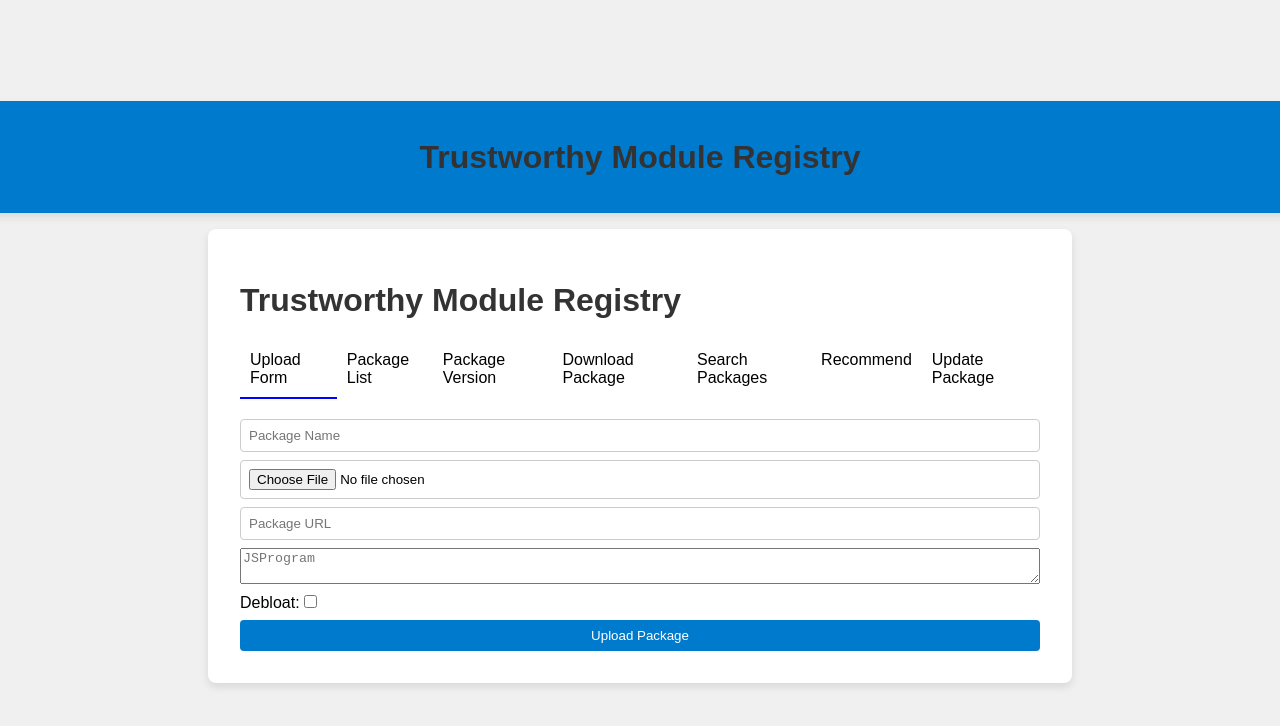
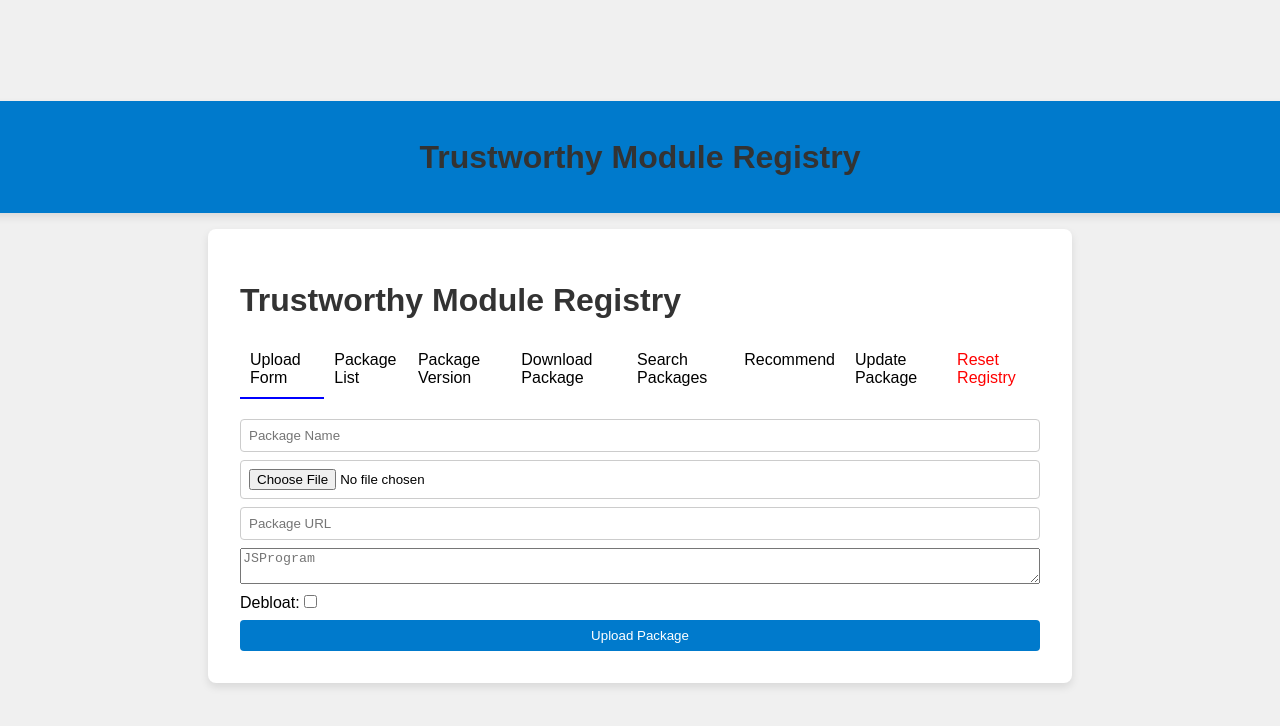
Before and after one commit to bitNathan/ECE46100-phase-2, a React app in the folder frontend/: page / in a window 1280 px wide. Shown: the top 726 px of the page. Built offline with nearby package versions, Linux system fonts and the light colour scheme.

Commit message:
reset button and api test update

```diff
--- a/frontend/src/App.tsx
+++ b/frontend/src/App.tsx
@@ -6,9 +6,21 @@ import DownloadPackage from './components/DownloadPackage';
 import SearchPackagesByRegex from './components/SearchPackagesByRegex';
 import RecommendForm from './components/RecommendForm';
 import UpdatePackage from './components/UpdatePackage';
+import { resetRegistry } from './services/api'; // Import the reset function
 
 const App: React.FC = () => {
   const [activeTab, setActiveTab] = useState('UploadPackage');
+
+  const handleReset = async () => {
+    const confirmation = window.confirm('Are you sure you want to reset the registry? This action cannot be undone.');
+    if (confirmation) {
+      try {
+        await resetRegistry();
+      } catch (error) {
+        console.error('Error resetting registry:', error);
+      }
+    }
+  };
 
   return (
     <div>
@@ -21,6 +33,7 @@ const App: React.FC = () => {
         <div onClick={() => setActiveTab('SearchPackagesByRegex')} style={{ padding: '10px', borderBottom: activeTab === 'SearchPackagesByRegex' ? '2px solid blue' : 'none' }}>Search Packages</div>
         <div onClick={() => setActiveTab('Recommend')} style={{ padding: '10px', borderBottom: activeTab === 'Recommend' ? '2px solid blue' : 'none' }}>Recommend</div>
         <div onClick={() => setActiveTab('UpdatePackage')} style={{ padding: '10px', borderBottom: activeTab === 'UpdatePackage' ? '2px solid blue' : 'none' }}>Update Package</div>
+        <div onClick={handleReset} style={{ padding: '10px', color: 'red', cursor: 'pointer' }}>Reset Registry</div>
       </div>
       <div style={{ marginTop: '20px' }}>
         {activeTab === 'UploadPackage' && <UploadPackage />}
--- a/frontend/src/services/api.ts
+++ b/frontend/src/services/api.ts
@@ -165,7 +165,7 @@ export const ratePackage = async (packageId: string) => {
 
 export const resetRegistry = async () => {
   try {
-    await axios.post(`${API_BASE_URL}/reset`);
+    await axios.delete(`${API_BASE_URL}/reset`);
     alert('Registry has been reset successfully.');
   } catch (error) {
     console.error('Error resetting registry:', error);
```
Also changed, not shown: 1 other file (tests, documents, lock files or other folders).
